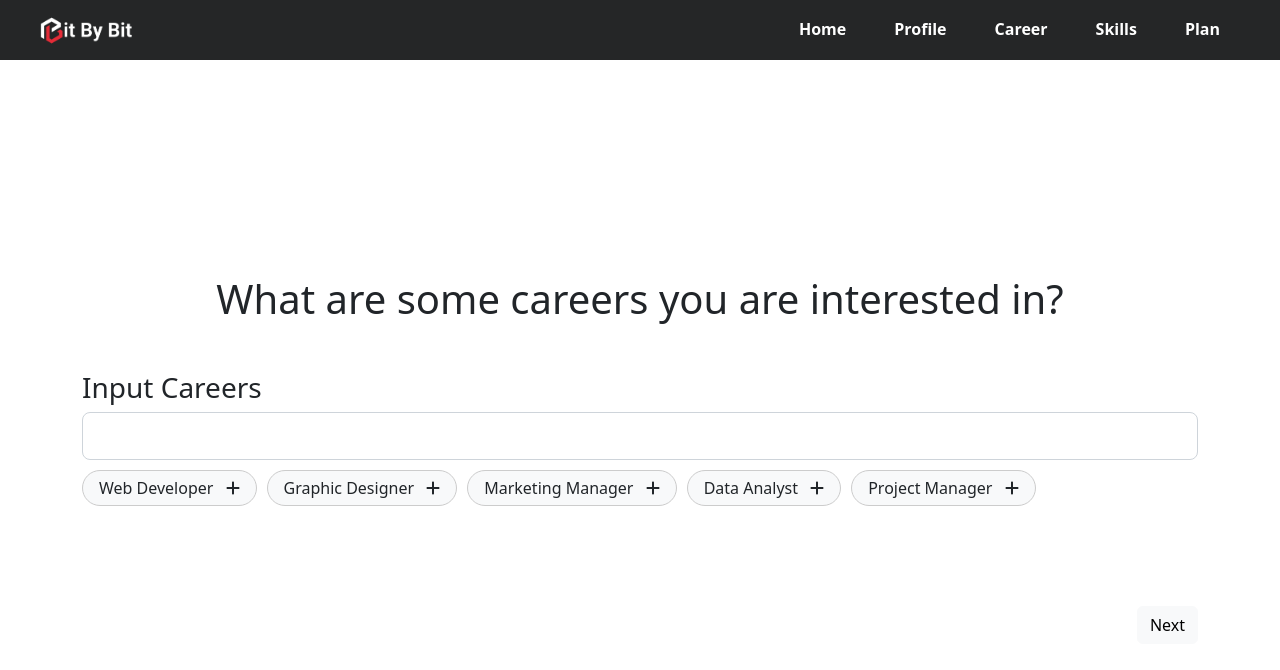
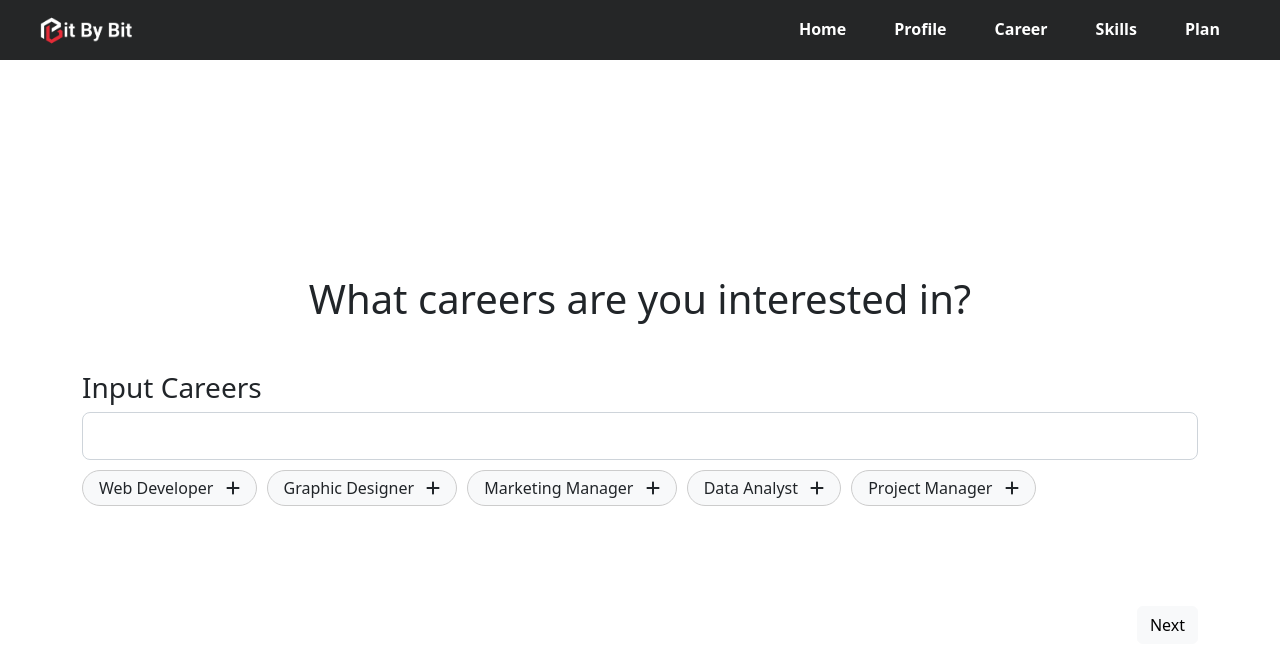
Before and after one commit to jeezusplays/bit-by-bit, a Vue app: page /onboard/interest in a window 1280 px wide. Shown: the top 670 px of the page. Built offline with nearby package versions, Linux system fonts and the light colour scheme.

Commit message:
Update OnboardInterest.vue

```diff
--- a/src/components/onboard/OnboardInterest.vue
+++ b/src/components/onboard/OnboardInterest.vue
@@ -3,7 +3,7 @@
   <div class="container-fluid vh-100 d-flex">
     <div class="container m-auto">
       <h1 class="justify-content-center text-center">
-        What are some careers you are interested in?
+        What careers are you interested in?
       </h1>
       <div class="justify-content-center mt-5">
         <h3>Input Careers</h3>
```
